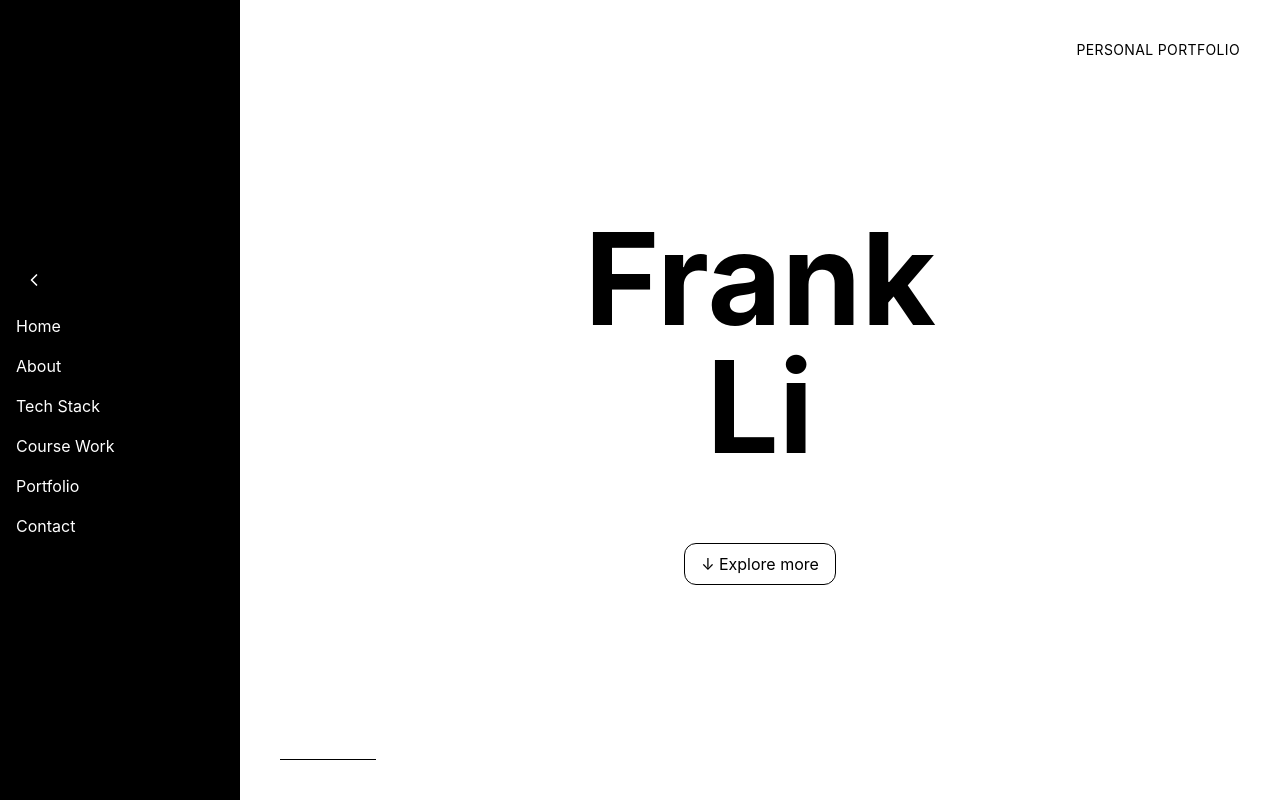
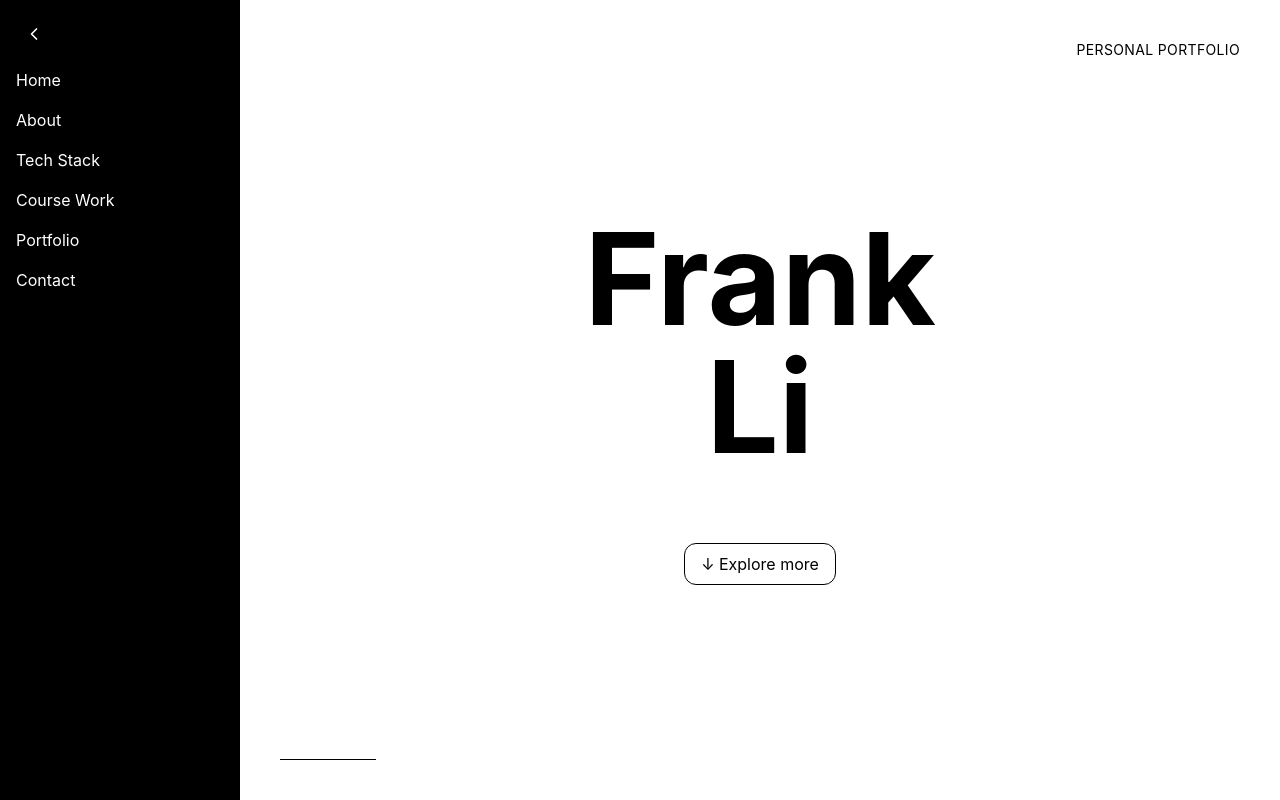
Before and after one commit to yzFrankli/personal-portfolio, a Next.js app: page / in a window 1280 px wide. Shown: the top 800 px of the page. Built offline with nearby package versions, Linux system fonts and the light colour scheme.

Commit message:
changed the side nav bar to be collapsible

```diff
--- a/app/components/nav.tsx
+++ b/app/components/nav.tsx
@@ -40,7 +40,7 @@ export function Navbar() {
       }`}
     >
       <nav id="nav" className="h-full">
-        <div className="flex flex-row justify-center gap-5 p-4 lg:h-full lg:flex-col lg:items-start lg:gap-4 lg:p-4">
+        <div className="flex flex-row justify-start gap-5 p-4 lg:h-full lg:flex-col lg:items-start lg:gap-4 lg:p-4">
           <button
             type="button"
             onClick={toggleCollapsed}
```
